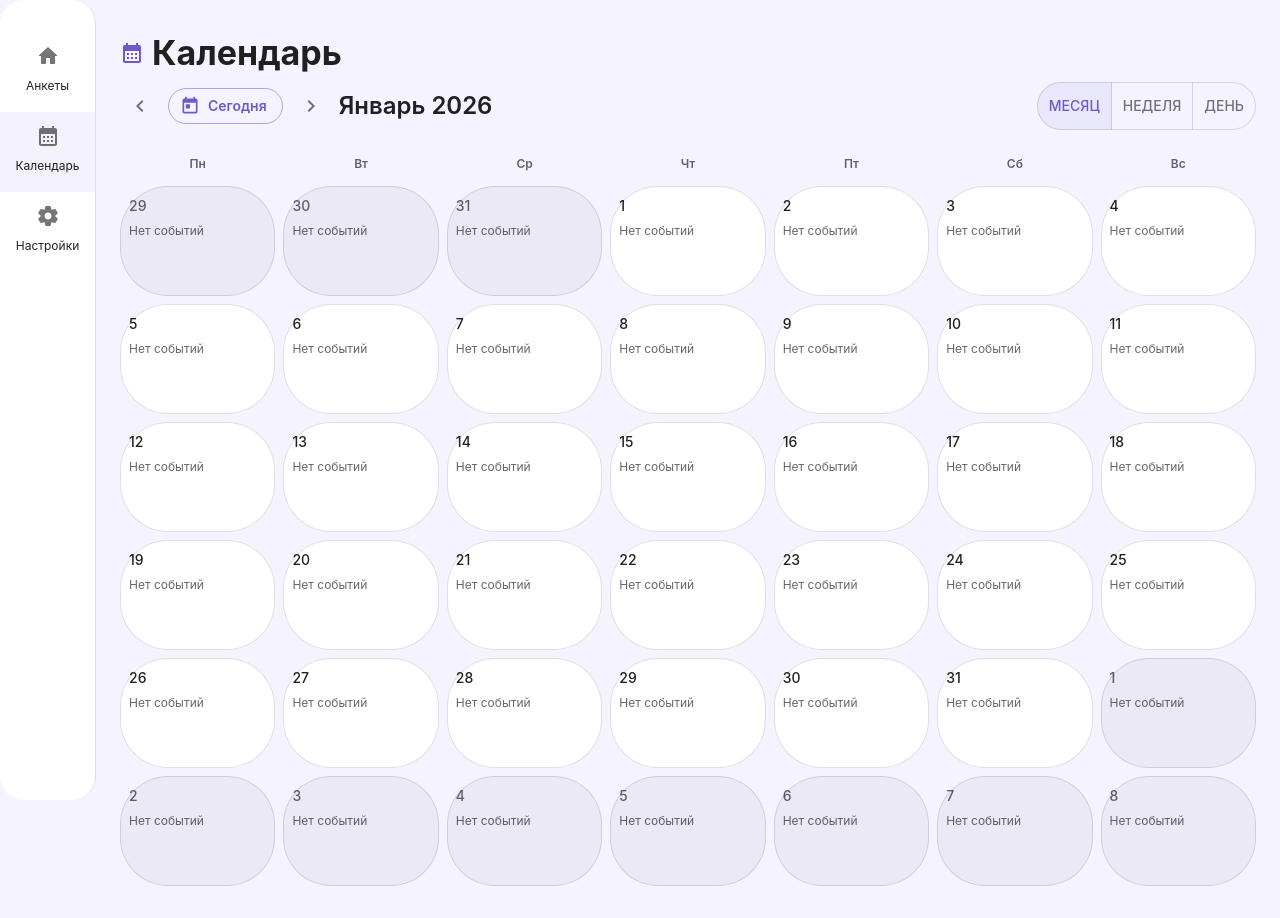
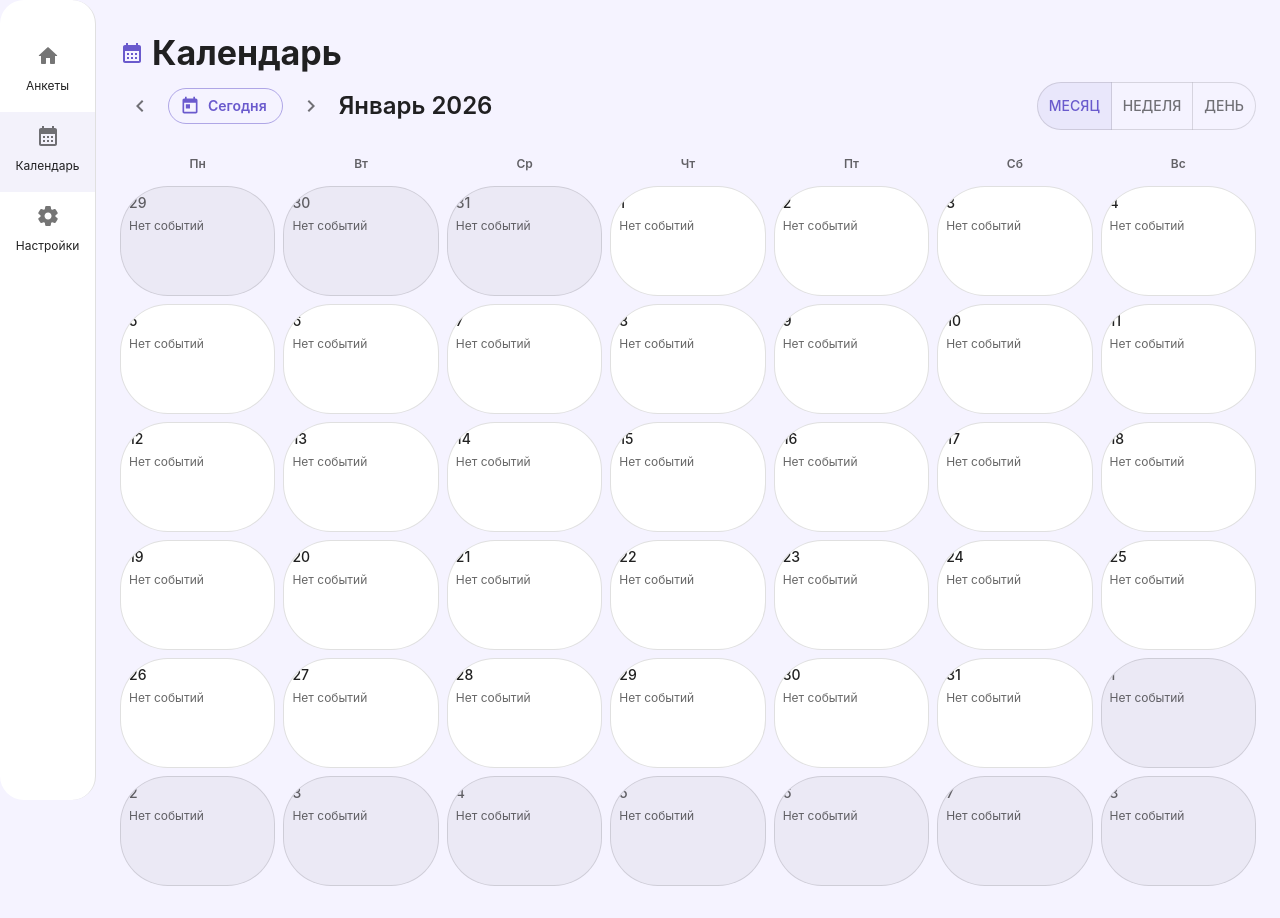
Before and after one commit to anakiK1to/project_smash, a React (Vite) app: page /calendar in a window 1280 px wide. Built offline with nearby package versions, Linux system fonts and the light colour scheme.

Commit message:
Fix month cell date overflow

```diff
--- a/src/screens/CalendarScreen.tsx
+++ b/src/screens/CalendarScreen.tsx
@@ -362,6 +362,7 @@ const CalendarScreen = () => {
           borderColor: 'divider',
           p: 1,
           minHeight: { xs: 76, sm: 92, md: 110 },
+          overflow: 'hidden',
           cursor: 'pointer',
           bgcolor: isCurrentMonth ? 'background.paper' : 'action.hover',
           display: 'flex',
@@ -372,6 +373,7 @@ const CalendarScreen = () => {
         <Typography
           variant="subtitle2"
           color={isCurrentMonth ? 'text.primary' : 'text.secondary'}
+          sx={{ lineHeight: 1.2, maxWidth: '100%' }}
         >
           {date.getDate()}
         </Typography>
```
